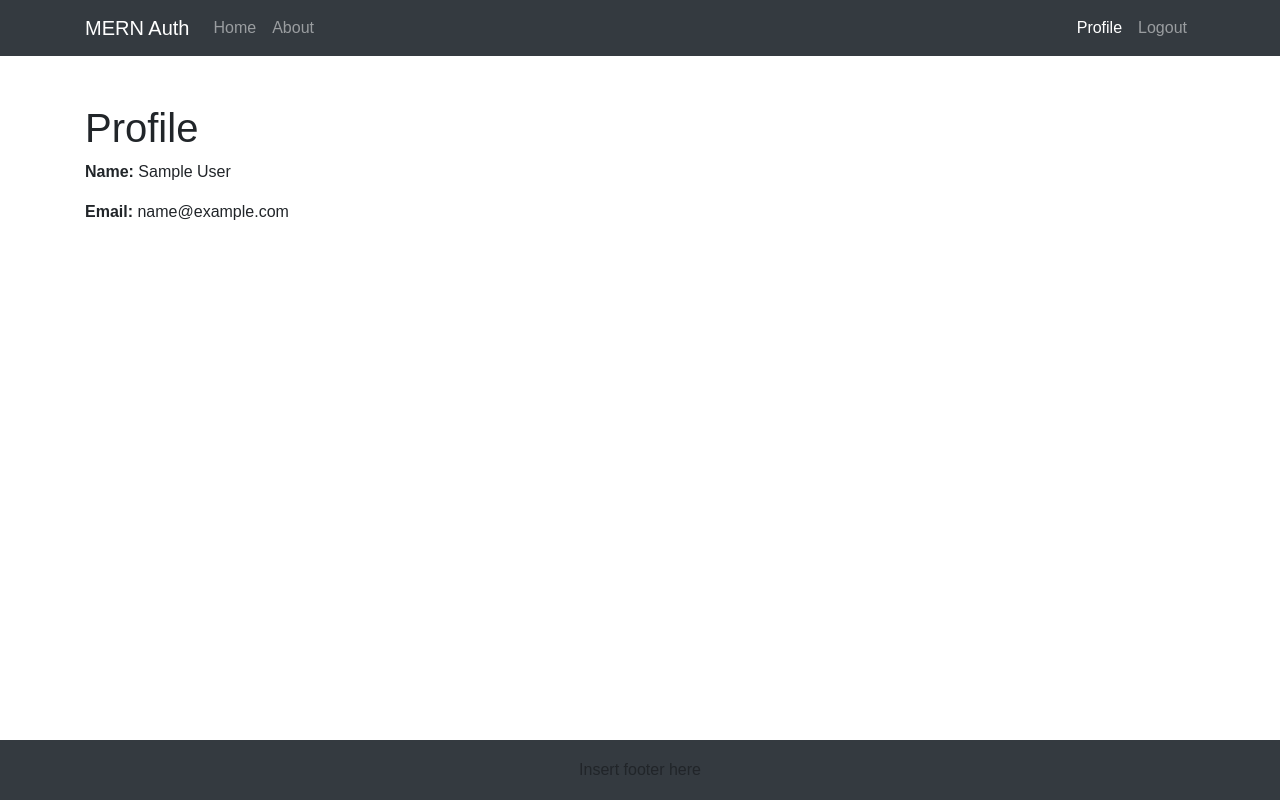
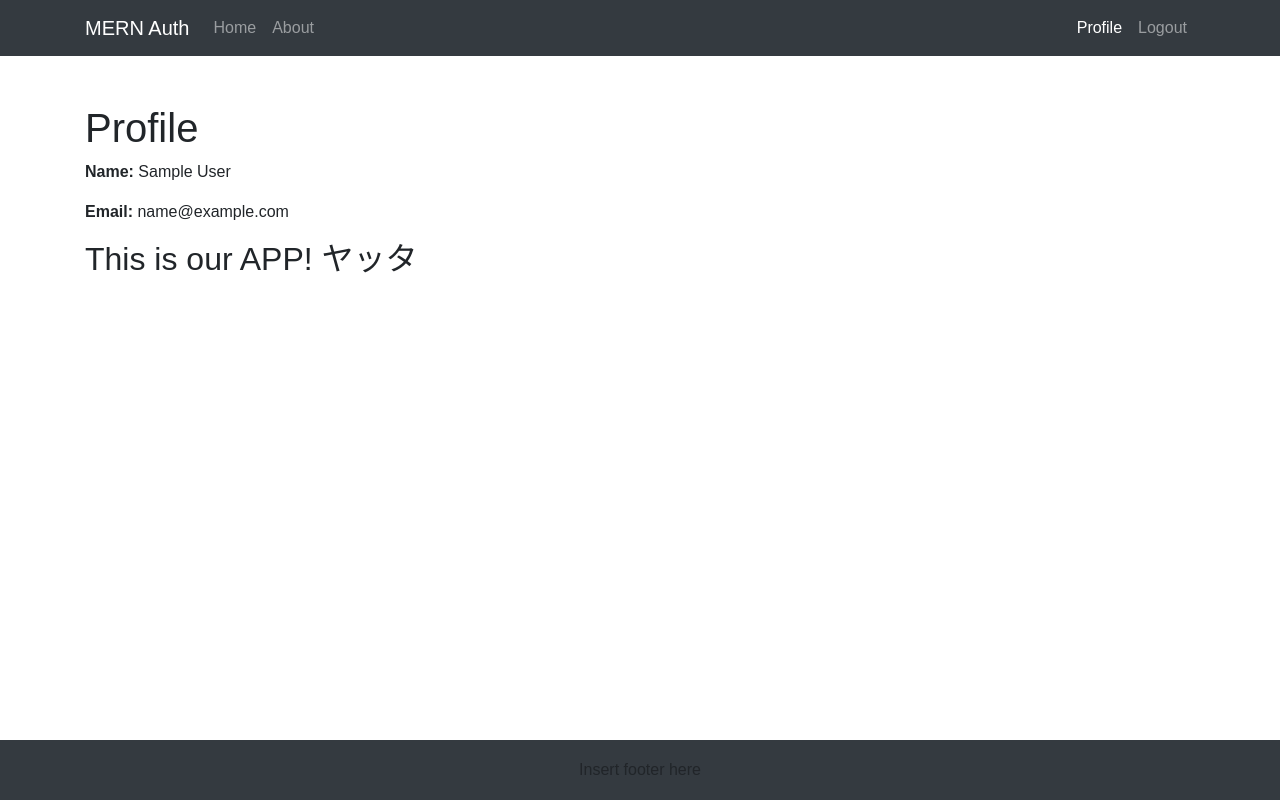
Before and after one commit to tylerdance/tab-sensei-frontend, a React (Create React App) app: page /profile in a window 1280 px wide. Built offline with nearby package versions, Linux system fonts and the light colour scheme; sample sign-in values are in the browser's storage.

Commit message:
gitHub branch test 2

```diff
--- a/src/components/Profile.js
+++ b/src/components/Profile.js
@@ -1,5 +1,6 @@
 import React from 'react';
 import { Link } from 'react-router-dom';
+import Tabs from './Tabs'
 
 const Profile = (props) => {
     console.log(props);
@@ -22,6 +23,7 @@ const Profile = (props) => {
     return (
         <div>
             { props.user ? userData : errorDiv() }
+            <Tabs />
         </div>
     );
 
--- /dev/null
+++ b/src/components/Tabs.js
@@ -0,0 +1,9 @@
+const Tabs =()=>{
+    return(
+        <div>
+            <h2>This is our APP! ヤッタ</h2>
+        </div>
+    )
+}
+
+export default Tabs;
```
Also changed, not shown: 1 other file (tests, documents, lock files or other folders).
